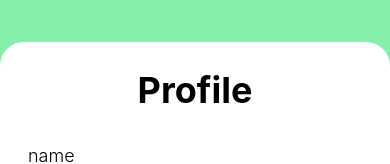
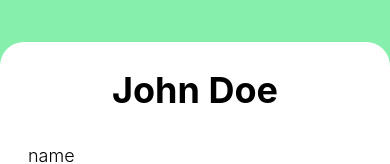
Before and after one commit to SE3A04-Project-Team/secure-chat-app, a React Native app in the folder app/: screen /ProfileScreen in a window 390 px wide. Shown: the part 296-460 px from the top of the page. Built offline with nearby package versions, Linux system fonts and the light colour scheme.

Commit message:
updated profile page

```diff
--- a/app/screens/ProfileScreen.jsx
+++ b/app/screens/ProfileScreen.jsx
@@ -24,7 +24,7 @@ const ProfileScreen = ({navigation}) => {
                 <Icon name="user" size={96} color="white"/>
             </View>
             <View className="bg-primary rounded-t-3xl h-3/5 p-7 gap-y-4 flex flex-col">
-                <Text className="text-secondary font-bold text-4xl text-center">Profile</Text>
+                <Text className="text-secondary font-bold text-4xl text-center">{profileData.name}</Text>
                 <View className="flex flex-col flex-grow">
                     {
                         Object.keys(profileData).map((key, index) => (
```
